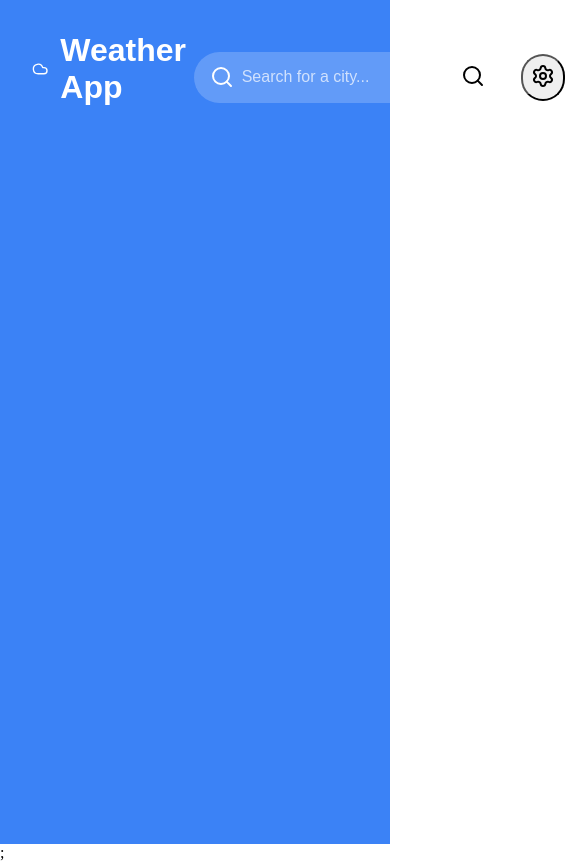
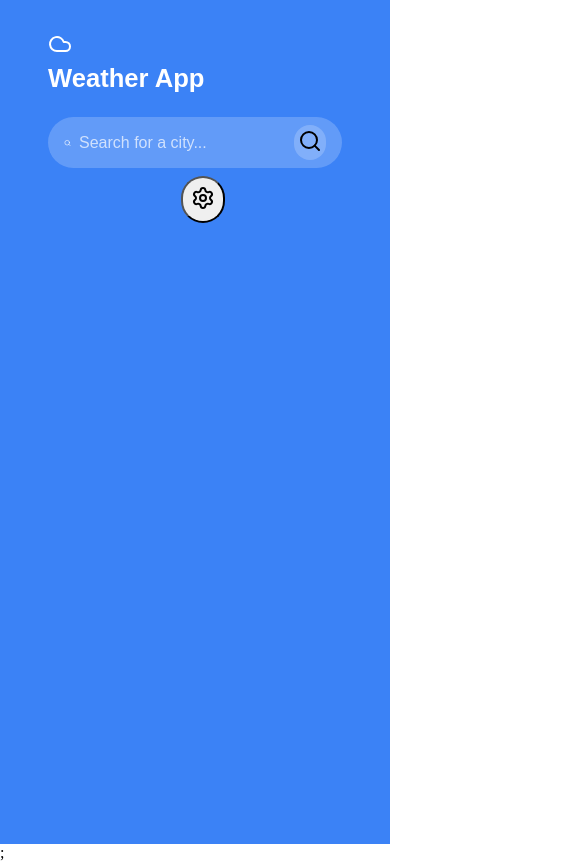
Before and after one commit to mmelokuhlemaphisa/Weather-Application, a React (Vite) app: page / in a window 390 px wide. Shown: the whole page, 565 px wide, since content can reach past the window. Built offline with nearby package versions, Linux system fonts and the light colour scheme.

Commit message:
feat: Did media queries for all screens

```diff
--- a/src/App.css
+++ b/src/App.css
@@ -385,22 +385,22 @@ ul {
 }
 
 /* Responsive layout for larger screens */
-@media (min-width: 768px) {
+/* @media (min-width: 768px) {
   .grid-container {
-    grid-template-columns: 2fr 1fr; /* current weather + saved locations */
+    grid-template-columns: 2fr 1fr;
     align-items: stretch;
   }
 
   .forecast-grid {
-    grid-template-columns: repeat(4, 1fr); /* more columns on bigger screens */
+    grid-template-columns: repeat(4, 1fr);
   }
 }
 
 @media (min-width: 1024px) {
   .forecast-grid {
-    grid-template-columns: repeat(6, 1fr); /* wide screen, more items per row */
+    grid-template-columns: repeat(6, 1fr);
   }
-}
+} */
 
 /* Spinner animation */
 @keyframes spin {
@@ -408,3 +408,78 @@ ul {
     transform: rotate(360deg);
   }
 }
+/* Mobile-first adjustments */
+@media (max-width: 480px) {
+  .header {
+    flex-direction: column; /* stack items vertically */
+    gap: 0.5rem;
+    padding: 0 1rem; /* avoid horizontal overflow */
+  }
+
+  .header-top {
+    flex-direction: column;
+    align-items: flex-start; /* align left */
+    gap: 0.5rem;
+    width: 100%;
+  }
+
+  .header-top h1 {
+    margin-left: 0;
+    font-size: 1.6rem; /* smaller title */
+  }
+
+  .header-form {
+    width: 100%; /* full width */
+    max-width: 100%;
+  }
+
+  .settings-panel {
+    width: 100%;
+    max-width: 100%;
+    padding: 1rem;
+  }
+
+  .grid-container {
+    grid-template-columns: 1fr; /* stack vertically */
+  }
+}
+
+/* Extra small & small phones (portrait & landscape) */
+@media (max-width: 480px) {
+  .forecast-grid {
+    grid-template-columns: 1fr; /* always single column */
+  }
+}
+
+/* Tablets */
+@media (min-width: 481px) and (max-width: 768px) {
+  .forecast-grid {
+    grid-template-columns: repeat(2, 1fr); /* 2 columns */
+  }
+}
+
+/* Small laptops */
+@media (min-width: 769px) and (max-width: 1024px) {
+  .forecast-grid {
+    grid-template-columns: repeat(3, 1fr); /* 3 columns */
+  }
+}
+@media (min-width: 768px) {
+  .grid-container {
+    grid-template-columns: 2fr 1fr; /* current weather + saved locations side by side */
+    align-items: start; /* align top edges */
+  }
+}
+/* Desktops */
+@media (min-width: 1025px) and (max-width: 1200px) {
+  .forecast-grid {
+    grid-template-columns: repeat(4, 1fr); /* 4 columns */
+  }
+}
+
+/* Large desktops */
+@media (min-width: 1201px) {
+  .forecast-grid {
+    grid-template-columns: repeat(6, 1fr); /* columns */
+  }
+}
--- a/src/components/Forecast.tsx
+++ b/src/components/Forecast.tsx
@@ -12,9 +12,13 @@ const Forecast: React.FC<ForecastProps> = ({ forecast, viewMode }) => {
 
   if (viewMode === "hourly") {
     const now = new Date();
-    const tomorrowNoon = new Date();
-    tomorrowNoon.setDate(now.getDate() + 1);
-    tomorrowNoon.setHours(12, 0, 0, 0);
+
+    // round down to nearest hour
+    now.setMinutes(0, 0, 0);
+
+    const tomorrowEnd = new Date();
+    tomorrowEnd.setDate(now.getDate() + 1);
+    tomorrowEnd.setHours(23, 0, 0, 0);
 
     // Normalize API times (string → number)
     const raw = forecast.hourly.map((h) => ({
@@ -22,10 +26,11 @@ const Forecast: React.FC<ForecastProps> = ({ forecast, viewMode }) => {
       time: typeof h.time === "string" ? new Date(h.time).getTime() : h.time,
     }));
 
-    // Build continuous hourly list
+    // Build hourly list (always exact hours)
     const hours: any[] = [];
     let current = new Date(now);
-    while (current <= tomorrowNoon) {
+
+    while (current <= tomorrowEnd) {
       const t = current.getTime();
 
       // Find nearest "before" and "after" points
@@ -36,12 +41,10 @@ const Forecast: React.FC<ForecastProps> = ({ forecast, viewMode }) => {
       let condition = before?.condition ?? after?.condition ?? "Unknown";
       let precipitation = before?.precipitation ?? after?.precipitation ?? 0;
 
-      // Interpolate temperature if both before & after exist
+      // Interpolate if both before & after exist
       if (before && after) {
         const ratio = (t - before.time) / (after.time - before.time);
         temp = Math.round(before.temp + (after.temp - before.temp) * ratio);
-
-        // also interpolate precipitation
         precipitation = Math.round(
           before.precipitation +
             (after.precipitation - before.precipitation) * ratio
```
